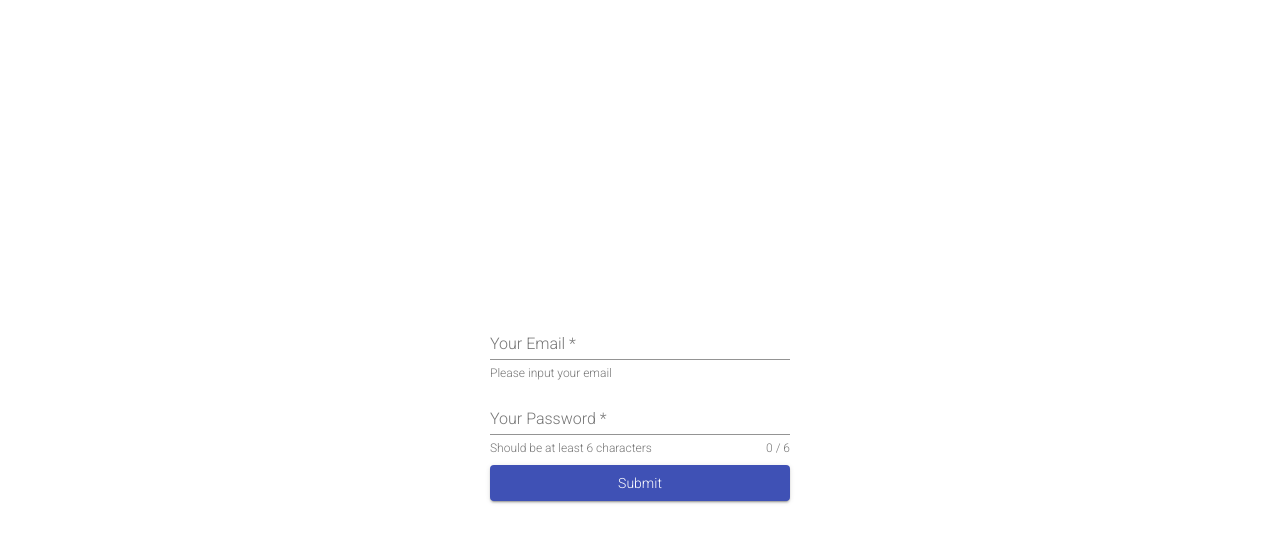
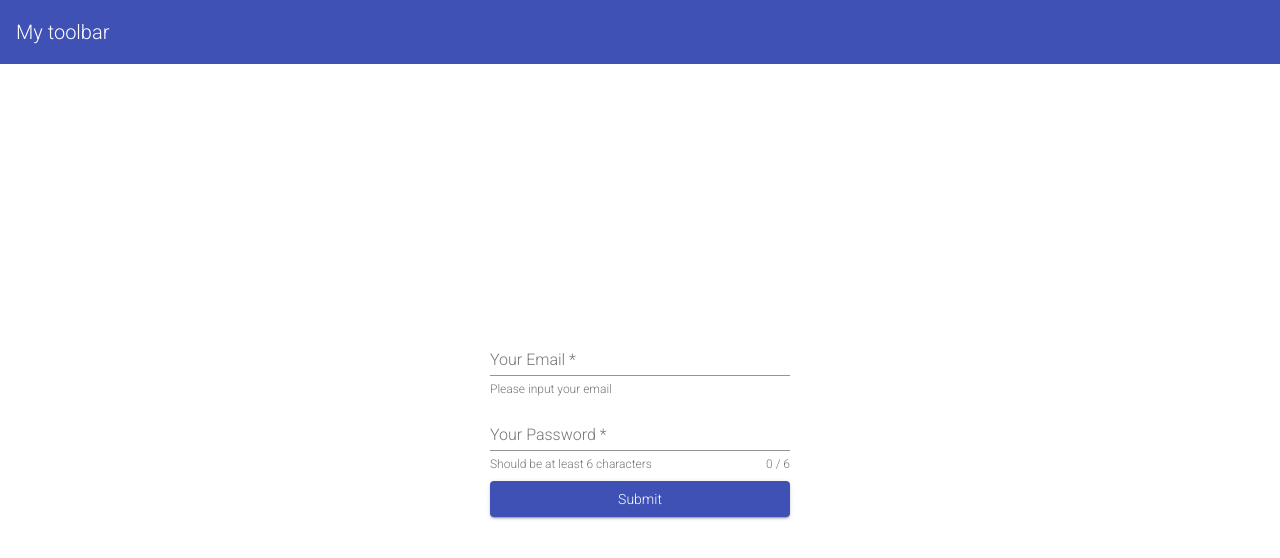
Before and after one commit to TekSoftOne/chat-angular, an Angular app: page / in a window 1280 px wide. Shown: the top 558 px of the page. Built offline with nearby package versions, Linux system fonts and the light colour scheme.

Commit message:
menu bar - part 1

```diff
--- a/src/app/app.component.html
+++ b/src/app/app.component.html
@@ -1,18 +1,59 @@
-<section id="section-login">
-      <form id="form-login" fxLayout="column" #f="ngForm" (ngSubmit)="onSubmit(f)" fxLayoutAlign="center center" fxLayoutGap="10px">
+<mat-sidenav-container>
+  <mat-sidenav #sideNav role="navigation">Sidenav content</mat-sidenav>
+  <mat-sidenav-content>
+    <mat-toolbar color="primary">My toolbar</mat-toolbar>
+    <main>
+      <router-outlet></router-outlet>
+    </main>
+  </mat-sidenav-content>
+</mat-sidenav-container>
+
+<div class="contain-wrapper">
+  <form
+    id="form-login"
+    fxLayout="column"
+    #f="ngForm"
+    (ngSubmit)="onSubmit(f)"
+    fxLayoutAlign="center center"
+    fxLayoutGap="10px"
+  >
     <mat-form-field>
-          <input matInput color="accent" #email="ngModel" ngModel name="email" placeholder="Your Email" type="email" email required>
+      <input
+        matInput
+        color="accent"
+        #email="ngModel"
+        ngModel
+        name="email"
+        placeholder="Your Email"
+        type="email"
+        email
+        required
+      />
       <mat-hint>Please input your email</mat-hint>
-          <mat-error *ngIf="email.hasError('required')">Email must not be empty</mat-error>
-          <mat-error *ngIf="!email.hasError('required')">Email is invalid</mat-error>
-
+      <mat-error *ngIf="email.hasError('required')"
+        >Email must not be empty</mat-error
+      >
+      <mat-error *ngIf="!email.hasError('required')"
+        >Email is invalid</mat-error
+      >
     </mat-form-field>
     <mat-form-field hintLabel="Should be at least 6 characters">
-            <input matInput #password ngModel name="password" color="accent"  placeholder="Your Password" type="password" required minlength="6">
-          <mat-hint align="end">{{password.value?.length}} / 6</mat-hint>
+      <input
+        matInput
+        #password
+        ngModel
+        name="password"
+        color="accent"
+        placeholder="Your Password"
+        type="password"
+        required
+        minlength="6"
+      />
+      <mat-hint align="end">{{ password.value?.length }} / 6</mat-hint>
       <!-- <mat-error>Password is required</mat-error> -->
     </mat-form-field>
-        <button mat-raised-button id="submitButton" color="primary" type="submit">Submit</button>
+    <button mat-raised-button id="submitButton" color="primary" type="submit">
+      Submit
+    </button>
   </form>
-</section>
-<router-outlet></router-outlet>
+</div>
--- a/src/app/app.component.scss
+++ b/src/app/app.component.scss
@@ -6,9 +6,9 @@ mat-form-field {
   width: 300px;
 }
 
-#section-login {
+.contain-wrapper {
   display: flex;
-  height: 100vh;
+  height: 90vh;
 }
 
 #form-login {
--- a/src/app/app.component.ts
+++ b/src/app/app.component.ts
@@ -4,13 +4,13 @@ import { NgForm } from '@angular/forms';
 @Component({
   selector: 'app-root',
   templateUrl: './app.component.html',
-  styleUrls: ['./app.component.scss']
+  styleUrls: ['./app.component.scss'],
 })
 export class AppComponent {
   title = 'chat-angular';
   password: string;
   email: string;
-
+  openSideNav = false;
   public onSubmit(form: NgForm): void {
     if (form.valid) {
       console.log('submitted success!');
--- a/src/styles.scss
+++ b/src/styles.scss
@@ -4,3 +4,7 @@
 html, body {
   font-family: 'Roboto', sans-serif;
 }
+
+body {
+  margin: 0;
+}
```
Also changed, not shown: src/app/material.module.ts (+12 -7 lines). Lines whose indentation alone changed are shown as unchanged.
